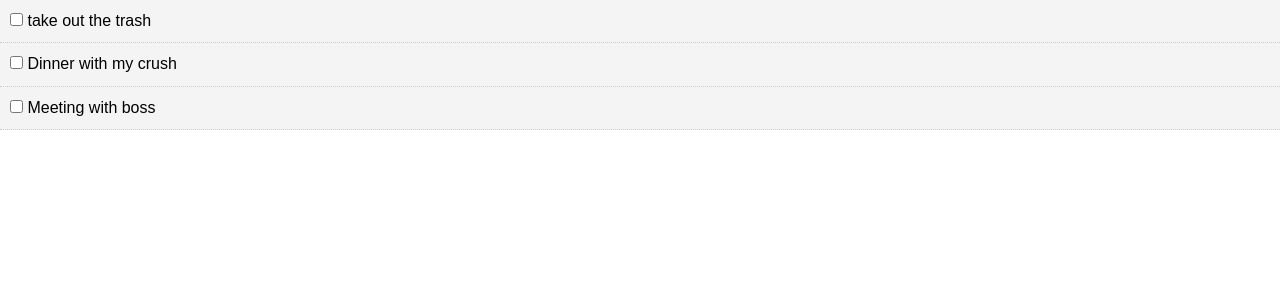
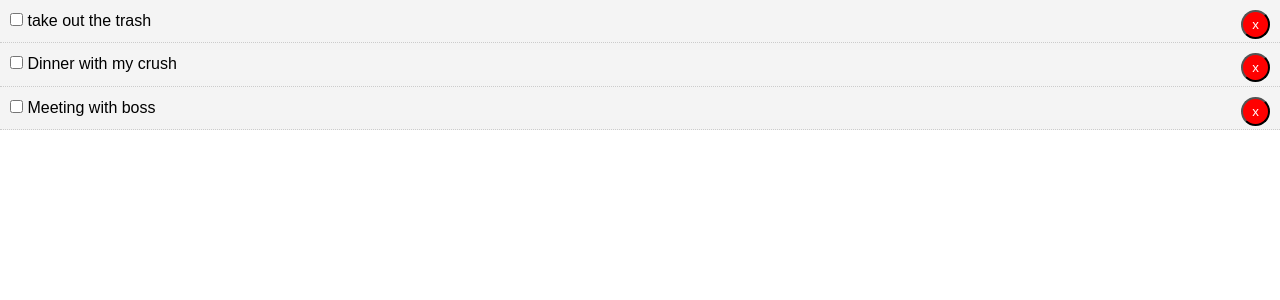
Before and after one commit to rai8/to-do-app, a React (Create React App) app: page / in a window 1280 px wide. Shown: the top 300 px of the page. Built offline with nearby package versions, Linux system fonts and the light colour scheme.

Commit message:
creating the delete button and setting the state event

```diff
--- a/src/App.js
+++ b/src/App.js
@@ -26,6 +26,7 @@
       }
     ]
   };
+  //toggle complete
 
   markComplete = id => {
     this.setState({
@@ -37,10 +38,21 @@
       })
     });
   };
+
+  //delete To do items
+  delTodo = id => {
+    this.setState({
+      todos: [...this.state.todos.filter(todo => todo.id !== id)]
+    });
+  };
   render() {
     return (
       <div className="App">
-        <Todos todos={this.state.todos} markComplete={this.markComplete} />
+        <Todos
+          todos={this.state.todos}
+          markComplete={this.markComplete}
+          delTodo={this.delTodo}
+        />
       </div>
     );
   }
--- a/src/components/TodoItem.js
+++ b/src/components/TodoItem.js
@@ -36,6 +36,9 @@
           />{" "}
           {""}
           {title}
+          <button onClick={this.props.delTodo.bind(this, id)} style={btnStyle}>
+            x
+          </button>
         </p>
       </div>
     );
@@ -45,5 +48,13 @@
 TodoItem.propTypes = {
   todo: PropTypes.object.isRequired
 };
+const btnStyle = {
+  background: "#ff0000",
+  color: "#fff",
+  padding: "5px 9px",
+  borderRadius: "50%",
+  cursor: "pointer",
+  float: "right"
+};
 
 export default TodoItem;
--- a/src/components/Todos.js
+++ b/src/components/Todos.js
@@ -10,6 +10,7 @@
         key={todo.id}
         todo={todo}
         markComplete={this.props.markComplete}
+        delTodo={this.props.delTodo}
       />
     ));
   }
```
